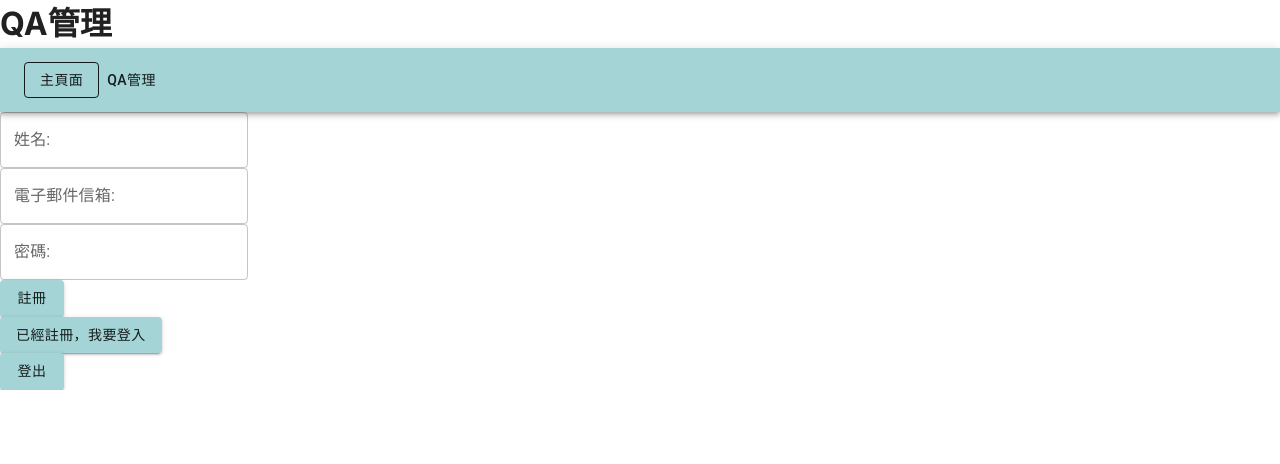
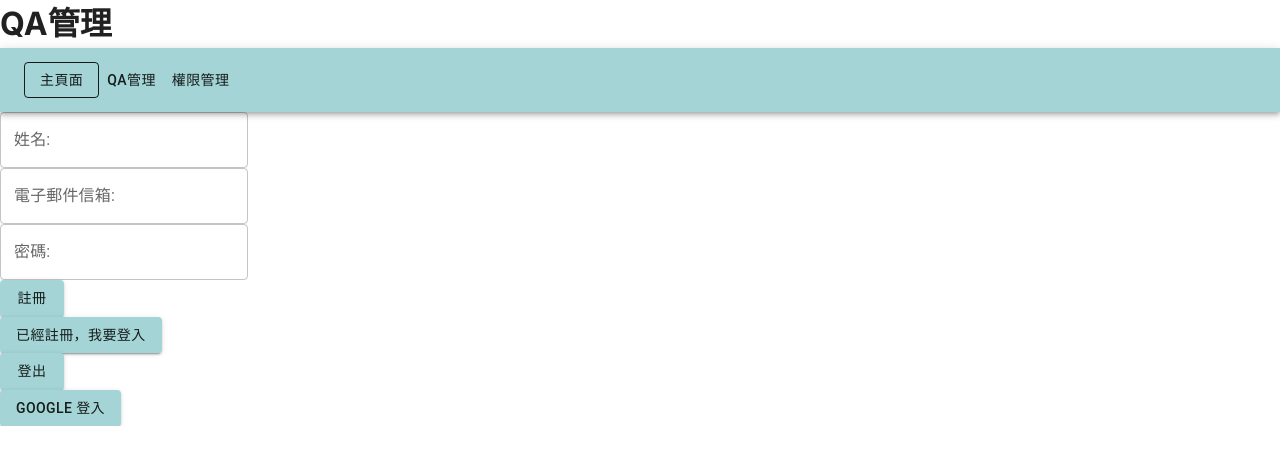
Before and after one commit to MelodyHuang3073/webclass, a Next.js app: page /account in a window 1280 px wide. Shown: the top 464 px of the page. Built offline with nearby package versions, Linux system fonts and the light colour scheme; no server answers.

Commit message:
20231115

```diff
--- a/app/account/page.tsx
+++ b/app/account/page.tsx
@@ -1,9 +1,11 @@
 'use client'
-import React, { useState, useEffect } from 'react';
+import React, { useState } from 'react';
 import { Button, TextField } from '@mui/material';
-import { createUserWithEmailAndPassword, getAuth, onAuthStateChanged, signInWithEmailAndPassword } from 'firebase/auth';
+import { createUserWithEmailAndPassword, getAuth, signInWithEmailAndPassword, signInWithPopup, GoogleAuthProvider} from 'firebase/auth';
 import app from "@/app/_firebase/Config";
 import { FirebaseError } from 'firebase/app';
+import { getFirestore,collection, addDoc, getDocs, query, where} from 'firebase/firestore';
+export const db = getFirestore(app);
 
 export default function Account() {
   const auth = getAuth(app);
@@ -33,6 +35,14 @@ export default function Account() {
       if (status === "註冊") {
         const res = await createUserWithEmailAndPassword(auth, account.email, account.password);
         setMessage(`註冊成功，歡迎 ${res.user?.email}`);
+        const userCollection = collection(db, "users");
+        const docRef = await addDoc(userCollection, {
+          uid: res.user?.uid,
+          email: res.user?.email,
+          name: account.name,
+          admin: "user",
+        });
+        console.log("Document written with ID: ", docRef.id);
       }
       else {
         const res = await signInWithEmailAndPassword(auth, account.email, account.password);
@@ -78,6 +88,31 @@ export default function Account() {
 
   }
 
+  const handleGoogleSignIn = async () => {
+    try {
+      const provider = new GoogleAuthProvider();
+      const res = await signInWithPopup(auth, provider);
+
+      setMessage(`Google 登入成功，歡迎 ${res.user?.displayName}`);
+
+      const userCollection = collection(db, "users");
+
+      const querySnapshot = await getDocs(query(userCollection, where("uid", "==", res.user?.uid)));
+
+      if (querySnapshot.empty) {
+        await addDoc(userCollection, {
+          uid: res.user?.uid,
+          email: res.user?.email,
+          name: account.name,
+          admin: "user",
+        });
+      }
+    } catch (error) {
+      setMessage("Google 登入失敗");
+      console.error(error);
+    }
+  };
+
   return (
     <form>
       <div>
@@ -105,6 +140,11 @@ export default function Account() {
         <Button variant="contained" color="secondary" onClick={logout}>
         {"登出"}</Button>
       </div>
+      <div>
+        <Button variant="contained" color="secondary" onClick={handleGoogleSignIn}>
+          {"Google 登入"}
+        </Button>
+      </div>
     </form>
   )
 }
--- a/app/menu.tsx
+++ b/app/menu.tsx
@@ -5,8 +5,8 @@ import { AuthContext } from './account/AuthContext';
 import { useContext } from 'react';
 
 export default function Menu() {
-  const router = useRouter()
-  const pathname = usePathname()
+  const router = useRouter();
+  const pathname = usePathname();
   const authContext = useContext(AuthContext);
 
   return (
@@ -14,8 +14,9 @@ export default function Menu() {
       <Toolbar>
         <Button color="inherit" variant={pathname === "/account" ? "outlined" : "text"} onClick={() => router.push("/account")}>主頁面</Button>
         <Button color="inherit" variant={pathname === "/product" ? "outlined" : "text"} onClick={() => router.push("/product")}>QA管理</Button>
+        <Button color="inherit" variant={pathname === "/admin" ? "outlined" : "text"} onClick={() => router.push("/admin")}>權限管理</Button>
+        {authContext}
       </Toolbar>
-      {authContext}
     </AppBar>
   );
 }
```
Also changed, not shown: app/admin/page.tsx (added).
